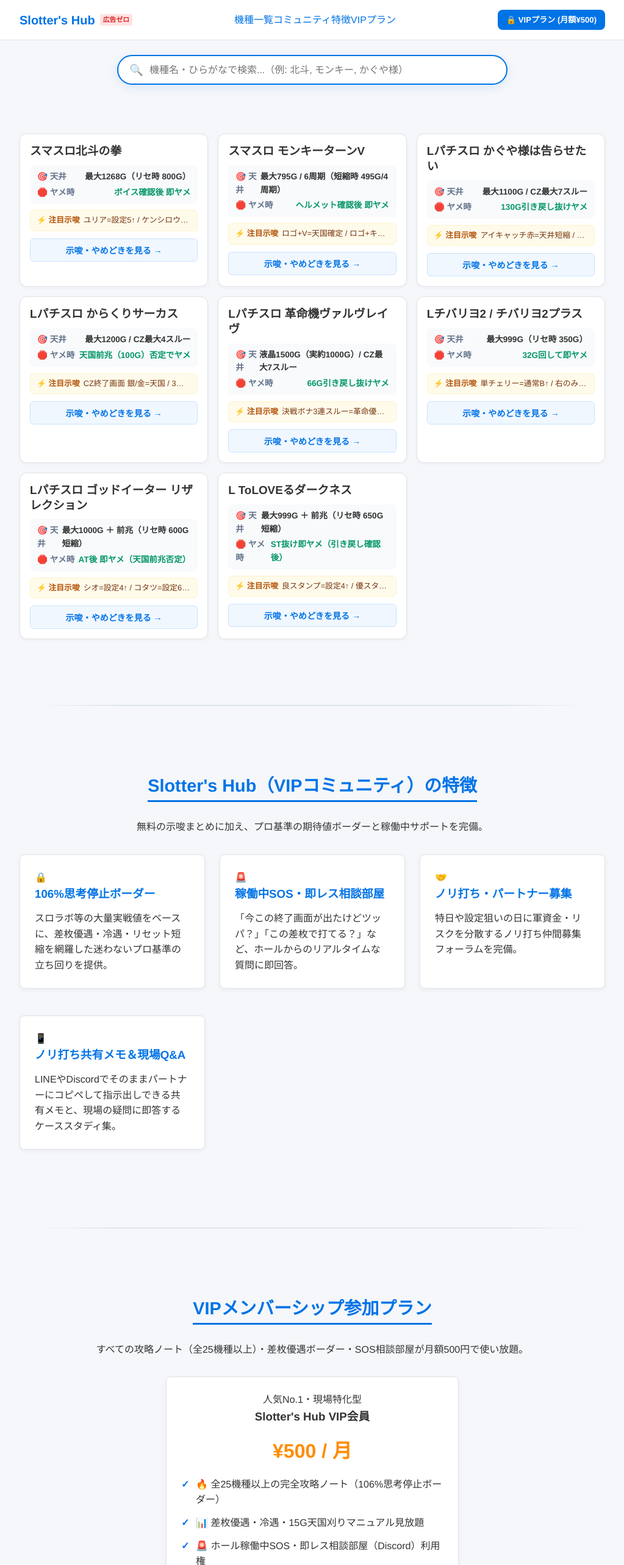
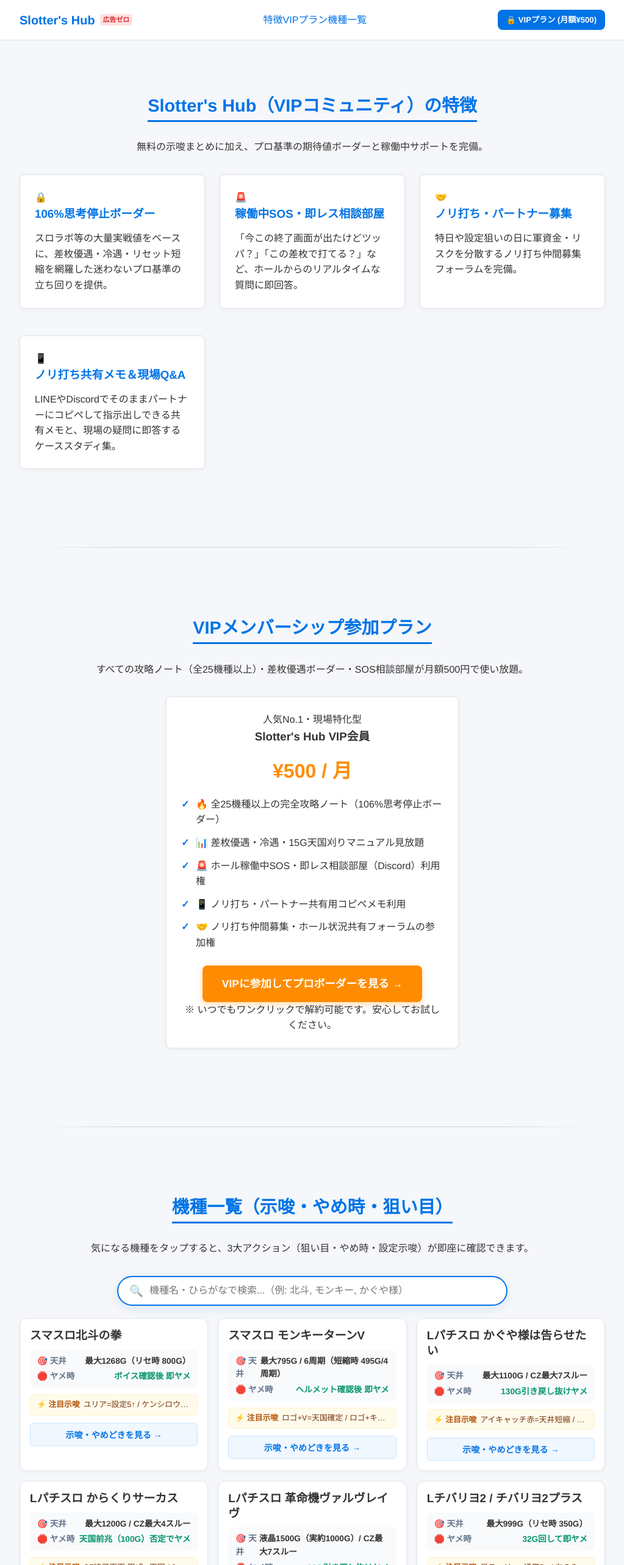
Before and after one commit to yuya7-7/slotters-hub-homepage, a React (Vite) app: page / in a window 1280 px wide. Shown: the top 2566 px of the page at 61% size, without its empty margins (128-1151 px from the left). Built offline with nearby package versions, Linux system fonts and the light colour scheme.

Commit message:
Reorder top page layout: 1. Features -> 2. VIP Pricing -> 3. Machines Search Directory with dividers

```diff
--- a/src/App.tsx
+++ b/src/App.tsx
@@ -33,9 +33,9 @@
             <span className="logo-badge">広告ゼロ</span>
           </div>
           <nav className="nav-links">
+            <a href="#features" className="nav-link">特徴</a>
+            <a href="#plans" className="nav-link">VIPプラン</a>
             <a href="#machines" className="nav-link">機種一覧</a>
-            <a href="#features" className="nav-link">コミュニティ特徴</a>
-            <a href="#plans" className="nav-link">VIPプラン</a>
           </nav>
           <a href="#plans" className="btn btn-primary header-cta">
             🔒 VIPプラン (月額¥500)
@@ -45,44 +45,7 @@
 
       {/* Main Content Area */}
       <main className="main-content container">
-        {/* Search Bar */}
-        <div className="search-wrapper">
-          <SearchBar
-            searchTerm={searchTerm}
-            onSearchChange={setSearchTerm}
-          />
-        </div>
-
-        {/* Machine Cards Directory */}
-        <section id="machines" className="machines-section">
-          {filteredMachines.length > 0 ? (
-            <div className="machines-grid">
-              {filteredMachines.map((machine) => (
-                <MachineCard
-                  key={machine.id}
-                  machine={machine}
-                  onSelect={(m) => setSelectedMachine(m)}
-                />
-              ))}
-            </div>
-          ) : (
-            <div className="no-results card">
-              <p>「{searchTerm}」に一致する機種が見つかりませんでした。</p>
-              <button
-                className="btn btn-primary"
-                style={{ marginTop: '10px' }}
-                onClick={() => setSearchTerm('')}
-              >
-                検索をリセット
-              </button>
-            </div>
-          )}
-        </section>
-
-        {/* Section Divider */}
-        <hr className="section-divider" />
-
-        {/* Community 4 Features Section (4大カード) */}
+        {/* 1. Community 4 Features Section (Slotter's Hubの特徴) */}
         <section id="features" className="features-section">
           <div className="section-title-wrap">
             <h2 className="section-title">
@@ -127,7 +90,7 @@
         {/* Section Divider */}
         <hr className="section-divider" />
 
-        {/* VIP Pricing Section */}
+        {/* 2. VIP Pricing Section (VIPメンバーシップ参加プラン) */}
         <section id="plans" className="plans-section">
           <div className="section-title-wrap">
             <h2 className="section-title">
@@ -166,6 +129,52 @@
             </div>
           </div>
         </section>
+
+        {/* Section Divider */}
+        <hr className="section-divider" />
+
+        {/* 3. Machines Section (機種検索 ＆ 無料攻略ポータル) */}
+        <section id="machines" className="machines-section">
+          <div className="section-title-wrap">
+            <h2 className="section-title">
+              <span>機種一覧（示唆・やめ時・狙い目）</span>
+            </h2>
+            <p className="section-subtitle">
+              気になる機種をタップすると、3大アクション（狙い目・やめ時・設定示唆）が即座に確認できます。
+            </p>
+          </div>
+
+          {/* Search Bar */}
+          <div className="search-wrapper">
+            <SearchBar
+              searchTerm={searchTerm}
+              onSearchChange={setSearchTerm}
+            />
+          </div>
+
+          {filteredMachines.length > 0 ? (
+            <div className="machines-grid">
+              {filteredMachines.map((machine) => (
+                <MachineCard
+                  key={machine.id}
+                  machine={machine}
+                  onSelect={(m) => setSelectedMachine(m)}
+                />
+              ))}
+            </div>
+          ) : (
+            <div className="no-results card">
+              <p>「{searchTerm}」に一致する機種が見つかりませんでした。</p>
+              <button
+                className="btn btn-primary"
+                style={{ marginTop: '10px' }}
+                onClick={() => setSearchTerm('')}
+              >
+                検索をリセット
+              </button>
+            </div>
+          )}
+        </section>
       </main>
 
       {/* Minimal Footer */}
```
